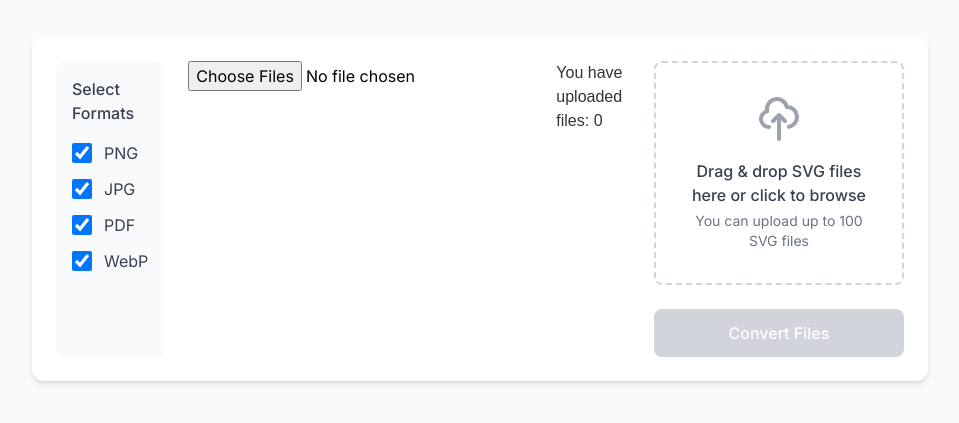
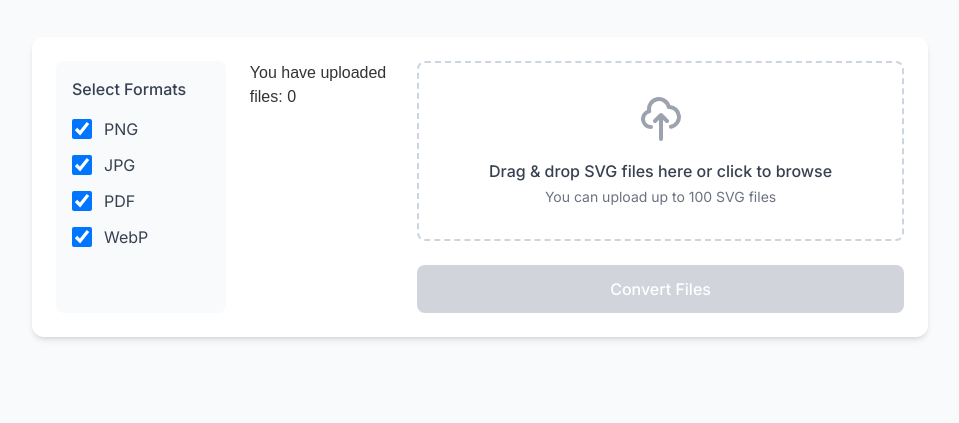
Before and after one commit to rtr7258/SVG2ALL, a plain HTML site: page index.html in a window 1280 px wide. Shown: the part 127-550 px from the top of the page, without its empty margins (160-1119 px from the left). Drawn offline with nearby package versions, Linux system fonts and the light colour scheme.

Commit message:
Update index.html

```diff
--- a/index.html
+++ b/index.html
@@ -56,8 +56,7 @@
                             </div>
                         </div>
 
-                        <!-- File Upload Input -->
-<input type="file" id="fileInput" multiple>
+
 
 <!-- File Count Text -->
 <span id="fileCountText">You have uploaded files: 0</span>
```
